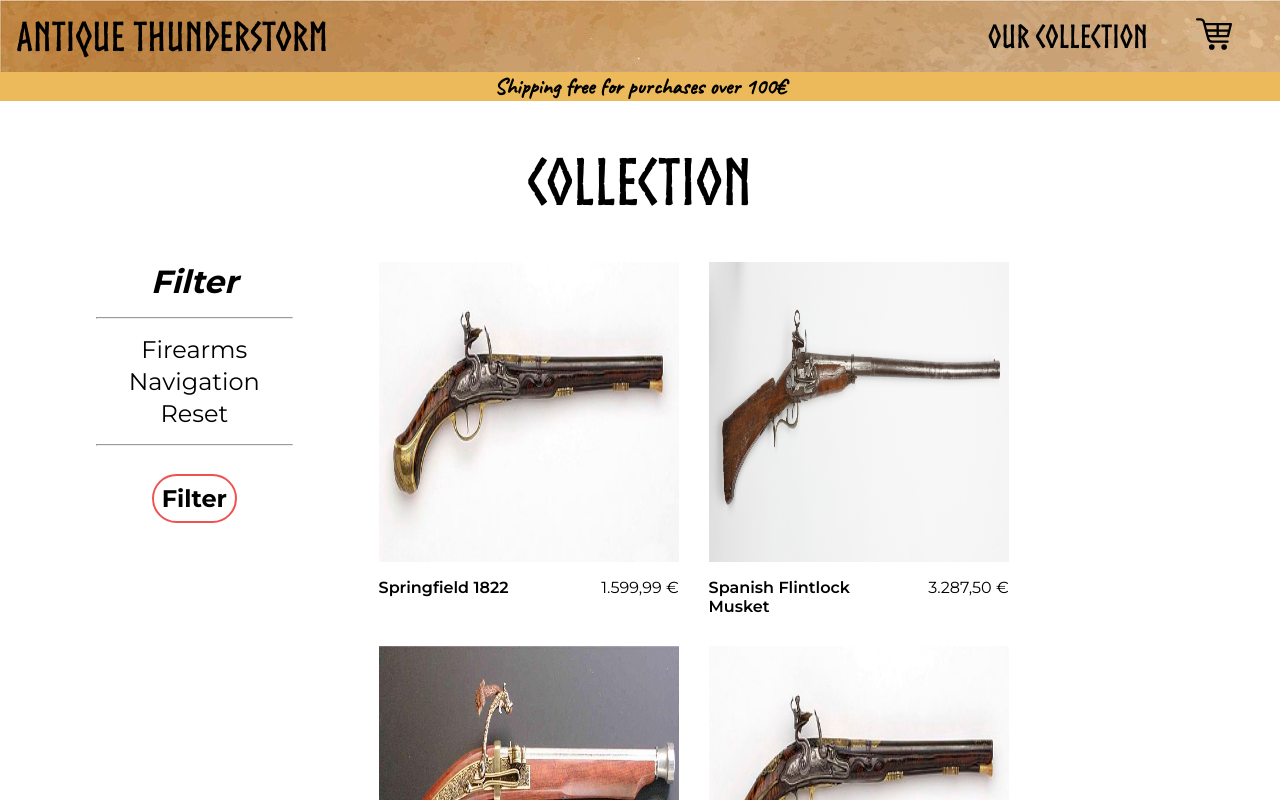
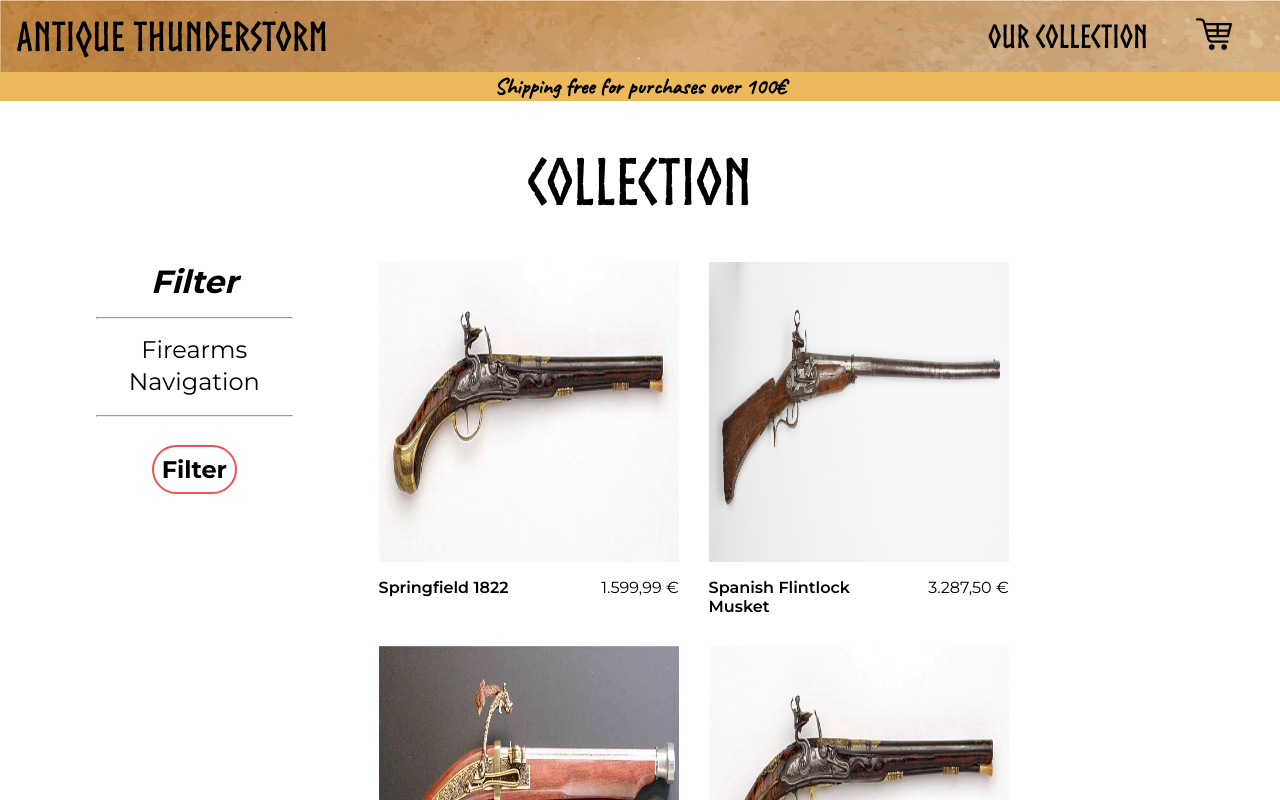
Before and after one commit to RuFuRu/Antique-Store, a React (Create React App) app: page /collection in a window 1280 px wide. Shown: the top 800 px of the page. Built offline with nearby package versions, Linux system fonts and the light colour scheme.

Commit message:
fix to the filter

```diff
--- a/src/AntiqueStoreContext.tsx
+++ b/src/AntiqueStoreContext.tsx
@@ -2,7 +2,9 @@ import {createContext} from 'react';
 
 interface AntiqueStoreContextInterface {
     filter: string | null | undefined,
-    setFilter: React.Dispatch<React.SetStateAction<string | null | undefined>>
+    setFilter: React.Dispatch<React.SetStateAction<string | null | undefined>>,
+    unFilter: boolean,
+    setUnFilter: React.Dispatch<React.SetStateAction<boolean>>
 }
 
 const AntiqueStoreContext = createContext<AntiqueStoreContextInterface | null>(null);
--- a/src/App.tsx
+++ b/src/App.tsx
@@ -8,9 +8,10 @@ import { useState } from "react";
 
 function App() {
   const [filter, setFilter] = useState<string | null>();
+  const [unFilter, setUnFilter] = useState<boolean>(true)
 
   return (
-    <AntiqueStoreContext.Provider value={{filter, setFilter}}>
+    <AntiqueStoreContext.Provider value={{filter, setFilter, unFilter, setUnFilter}}>
       <BrowserRouter>
         <div className="app">
           <Routes>
--- a/src/Components/Filter.tsx
+++ b/src/Components/Filter.tsx
@@ -10,6 +10,7 @@ function Filter() {
     const filterOut = (e: MouseEvent) => {
         const eventTarget = e.target as HTMLButtonElement;
         context?.setFilter(eventTarget.getAttribute('name'));
+        context?.setUnFilter(false);
         eventTarget.classList.toggle('fb-clicked');
         console.log(context?.filter);
     }
@@ -21,7 +22,7 @@ function Filter() {
             <div className="filter-filter-type-btn-container">
                 <button className="filter-type-button" name="firearm" onClick={(e) => (filterOut(e))}>Firearms</button>
                 <button className="filter-type-button" name="navigation" onClick={(e) => (filterOut(e))}>Navigation</button>
-                <button className="filter-type-button" name="reset-filter" onClick={(e) => (filterOut(e))}>Reset</button>
+                <button className="filter-type-button" name="reset-filter" onClick={(e) => (filterOut(e))}></button>
             </div>
             <hr id="filter-hr2"/>
             <div className="filter-filter-btn">
--- a/src/Components/ShoppingItemsList.tsx
+++ b/src/Components/ShoppingItemsList.tsx
@@ -6,7 +6,7 @@ import currencyFormat from '../OtherFunctions/currencyFormat';
 function ShoppingItemsList() {
     const context = useContext(AntiqueStoreContext);
 
-    const listedItems = shopItems.filter(item => item.tag !== context?.filter).map(item => (
+    const listedItems = shopItems.filter(item => item.tag === context?.filter || context?.unFilter).map(item => (
         <div className="shoppingitemslist-container" key={item.id}>
             <img src={`${item.url}`} alt="item picture" className="sil-img"/>
             <div className="sil-span-container">
```
